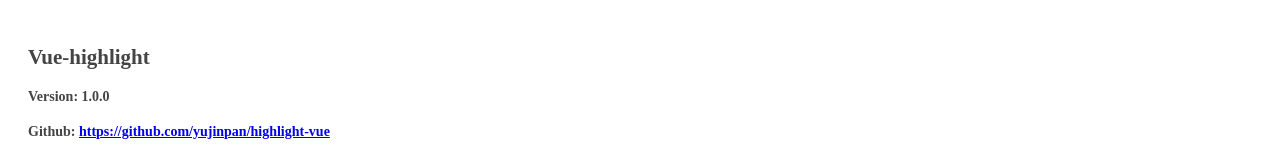
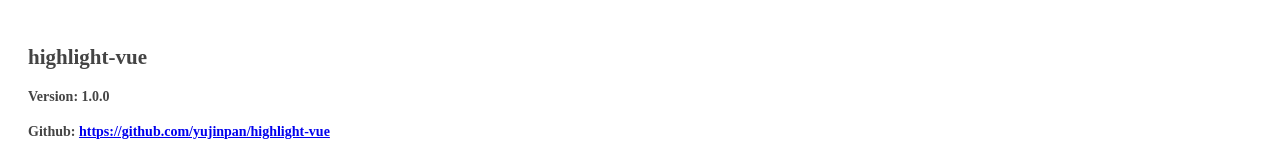
Before and after one commit to yujinpan/highlight-vue, a Vue app: page / in a window 1280 px wide. Shown: the top 158 px of the page. Built offline with nearby package versions, Linux system fonts and the light colour scheme.

Commit message:
update project name

```diff
--- a/examples/App.vue
+++ b/examples/App.vue
@@ -1,6 +1,6 @@
 <template>
   <div id="app" class="full-height">
-    <h2>Vue-highlight</h2>
+    <h2>highlight-vue</h2>
     <h4>Version: {{ version }}</h4>
     <h4>
       Github:
```
Also changed, not shown: 1 other file (tests, documents, lock files or other folders).
